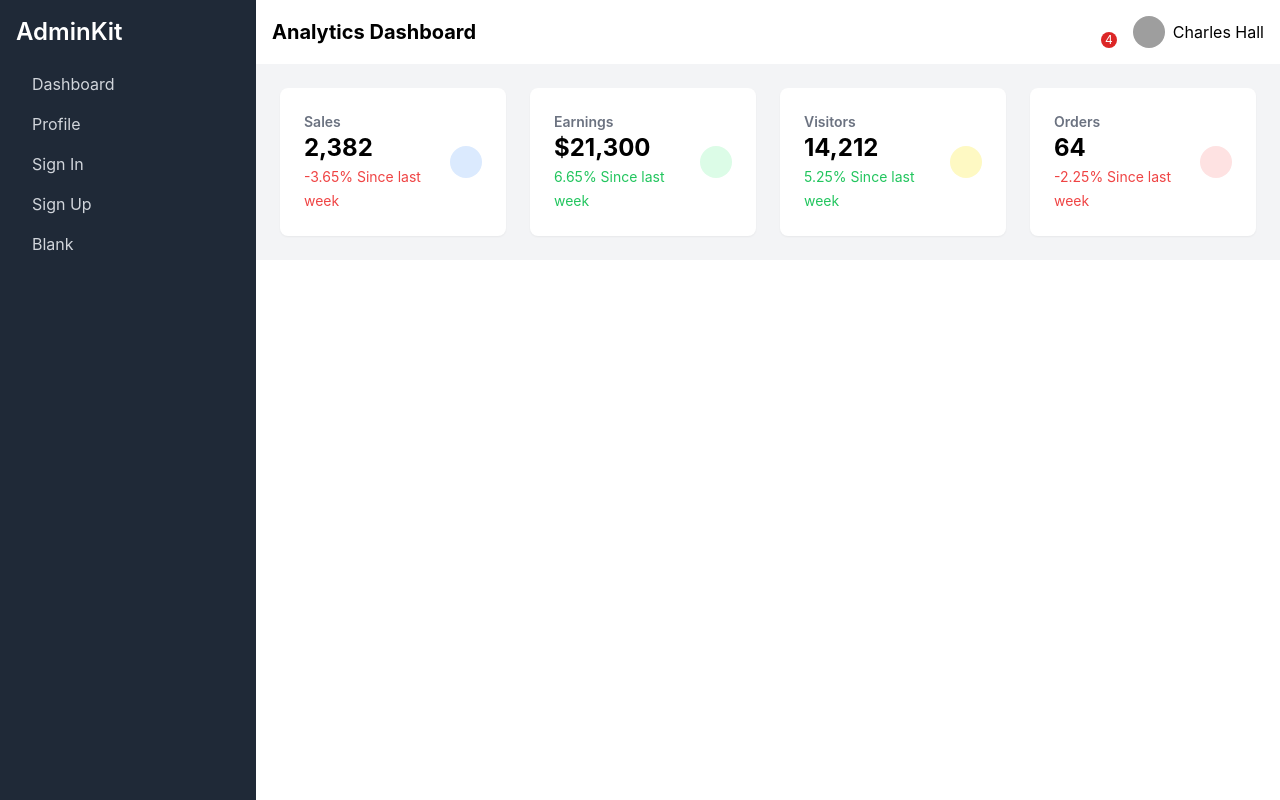
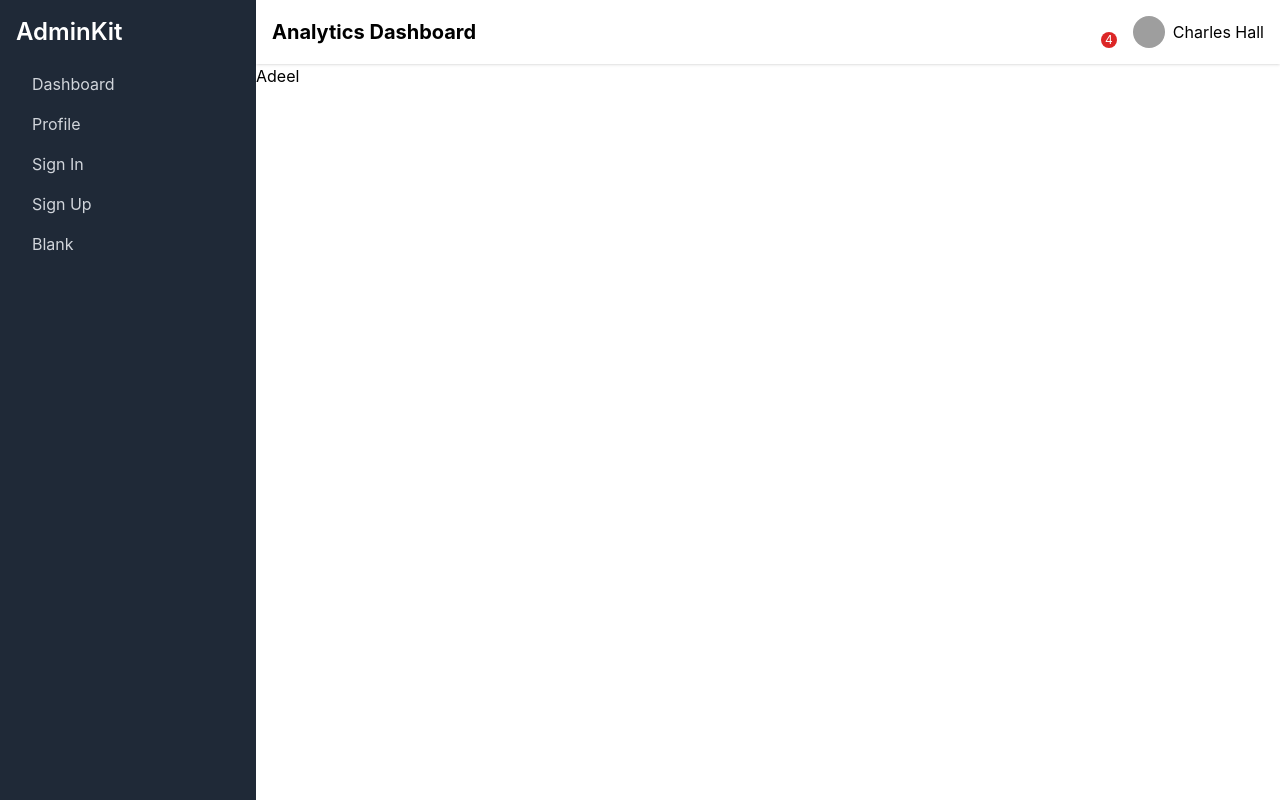
Before and after one commit to Adeel940/Assignment-2-BSCS21008, a React (Create React App) app: page /profile in a window 1280 px wide. Built offline with nearby package versions, Linux system fonts and the light colour scheme; grey boxes are pictures that could not be loaded.

Commit message:
set routes

```diff
--- a/package.json
+++ b/package.json
@@ -8,6 +8,7 @@
     "@testing-library/user-event": "^13.5.0",
     "react": "^18.3.1",
     "react-dom": "^18.3.1",
+    "react-router-dom": "^6.26.2",
     "react-scripts": "5.0.1",
     "web-vitals": "^2.1.4"
   },
--- a/src/App.js
+++ b/src/App.js
@@ -1,8 +1,16 @@
+import { BrowserRouter as Router, Route, Routes } from "react-router-dom";
+
 import Dashboard from "./Dashboard";
+import Profile from "./profile";
 
 function App() {
   return (
-    <Dashboard/>
+    <Router>
+      <Routes>
+        <Route path="/" element={<Dashboard/>} />
+        <Route path="/profile" element={<Profile/>} />
+      </Routes>
+    </Router>
   );
 }
 
--- a/src/Dashboard.js
+++ b/src/Dashboard.js
@@ -1,7 +1,7 @@
 import React from 'react';
-import DashboardCard from './DashboardCard';
-import NavBar from './navBar';
-import SideBar from './sideBar';
+import DashboardCard from './components/DashboardCard';
+import NavBar from './components/navBar';
+import SideBar from './components/sideBar';
 
 const Dashboard = () => {
     return (
--- a/src/navBar.js
+++ b/src/components/navBar.js
@@ -10,7 +10,7 @@ const NavBar = () => {
                     <i className="fas fa-bell text-gray-500"></i>
                 </div>
                 <div className="flex items-center">
-                    <img className="h-8 w-8 rounded-full" src="src\Assets\long.jpg" alt="profile" />
+                    <img className="h-8 w-8 rounded-full" src="../Assets/bruce lee.jpg" alt="profile" />
                     <span className="ml-2">Charles Hall</span>
                 </div>
             </div>
--- a/src/sideBar.js
+++ b/src/components/sideBar.js
@@ -1,12 +1,20 @@
 import React from 'react';
-
+import { Link } from 'react-router-dom';
 const SideBar = () => {
     return (
         <div className="w-64 bg-gray-800 h-screen p-4">
             <h2 className="text-white text-2xl font-semibold mb-4">AdminKit</h2>
             <ul>
-                <li className="text-gray-300 py-2 px-4 hover:bg-gray-700 rounded">Dashboard</li>
-                <li className="text-gray-300 py-2 px-4 hover:bg-gray-700 rounded">Profile</li>
+                <li className="text-gray-300 py-2 px-4 hover:bg-gray-700 rounded">
+                    <Link to="/">
+                        Dashboard
+                    </Link>
+                </li>
+                <li className="text-gray-300 py-2 px-4 hover:bg-gray-700 rounded">
+                    <Link to="/profile">
+                        Profile
+                    </Link>
+                </li>
                 <li className="text-gray-300 py-2 px-4 hover:bg-gray-700 rounded">Sign In</li>
                 <li className="text-gray-300 py-2 px-4 hover:bg-gray-700 rounded">Sign Up</li>
                 <li className="text-gray-300 py-2 px-4 hover:bg-gray-700 rounded">Blank</li>
--- /dev/null
+++ b/src/profile.js
@@ -0,0 +1,20 @@
+import React from 'react';
+import DashboardCard from './components/DashboardCard';
+import NavBar from './components/navBar';
+import SideBar from './components/sideBar';
+
+const Profile = () => {
+    return (
+        <div className="flex">
+            <SideBar/>
+            <div className="flex-1">
+                <NavBar/>
+                <div>
+                    <h1>Adeel</h1>
+                </div>
+            </div>
+        </div>
+    );
+}
+
+export default Profile;
```
Also changed, not shown: src/components/DashboardCard.js (renamed from src/DashboardCard.js), 1 other file (tests, documents, lock files or other folders).
